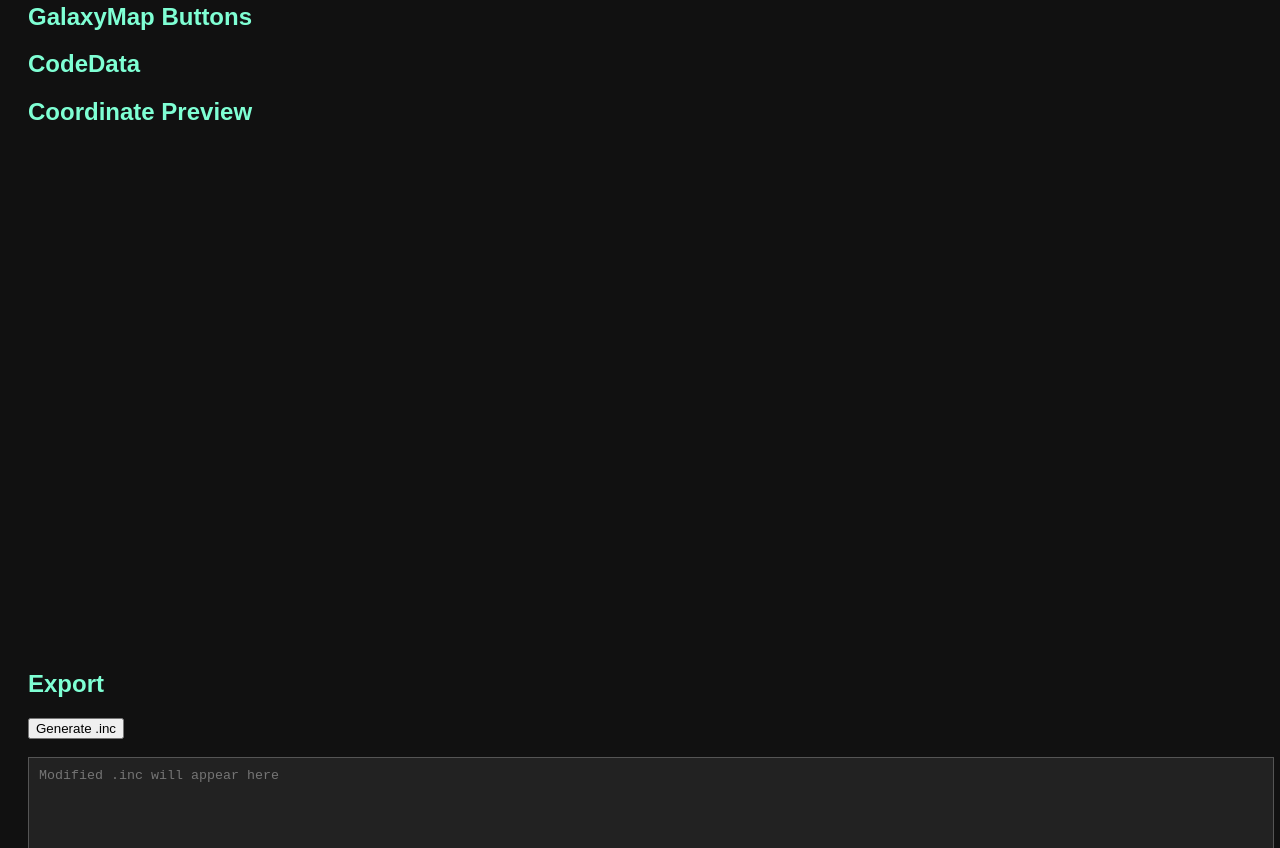
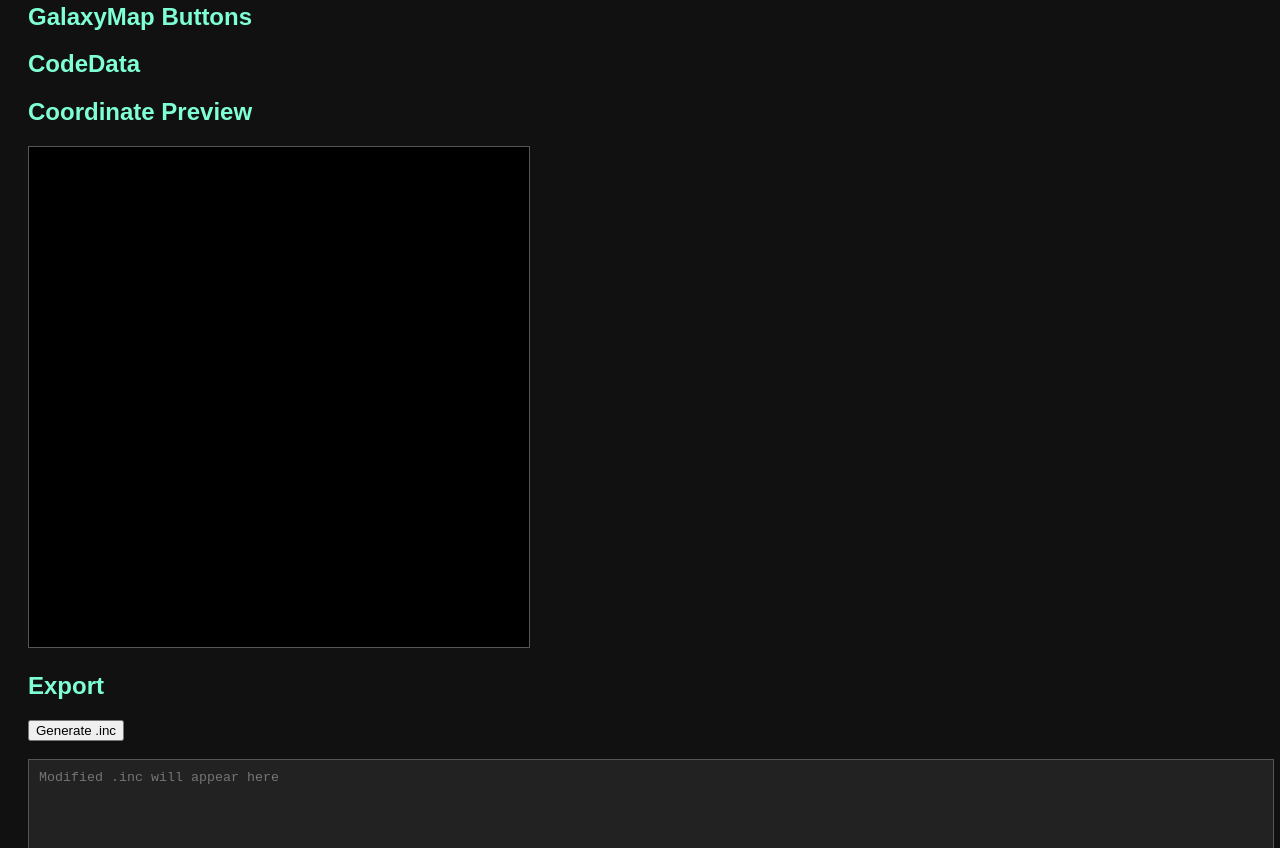
Before and after one commit to Almec-swg/SWG-UI-Editor, a plain HTML site: page SWG-UI-Editor/index.html in a window 1280 px wide. Shown: the part 508-1356 px from the top of the page. Drawn offline with Linux system fonts and the light colour scheme.

Commit message:
Add styles for canvas element

```diff
--- a/SWG-UI-Editor/style.css
+++ b/SWG-UI-Editor/style.css
@@ -34,3 +34,8 @@ input {
   border: 1px solid #555;
   padding: 4px;
 }
+
+canvas {
+  border: 1px solid #555;
+  background: #000;
+}
```
